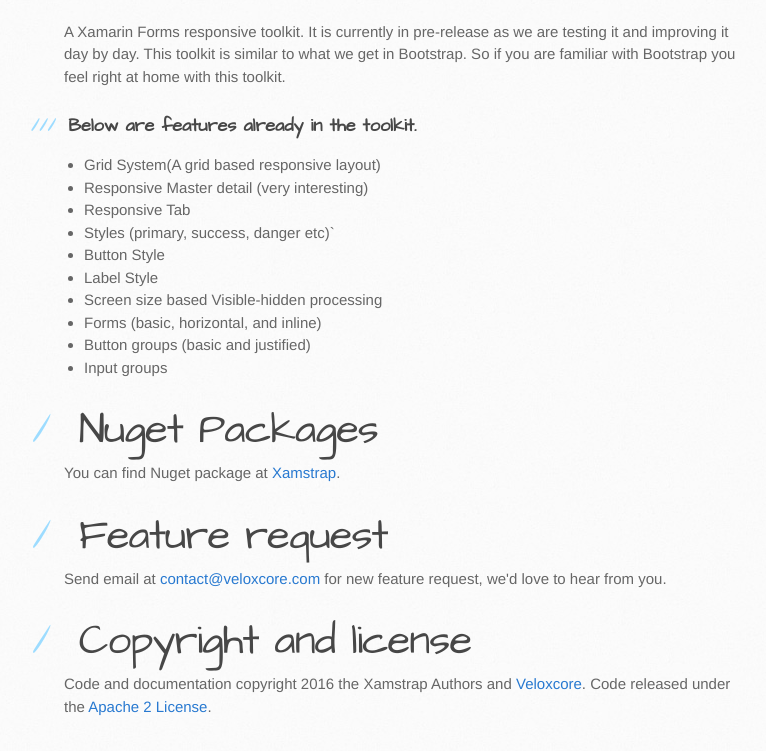
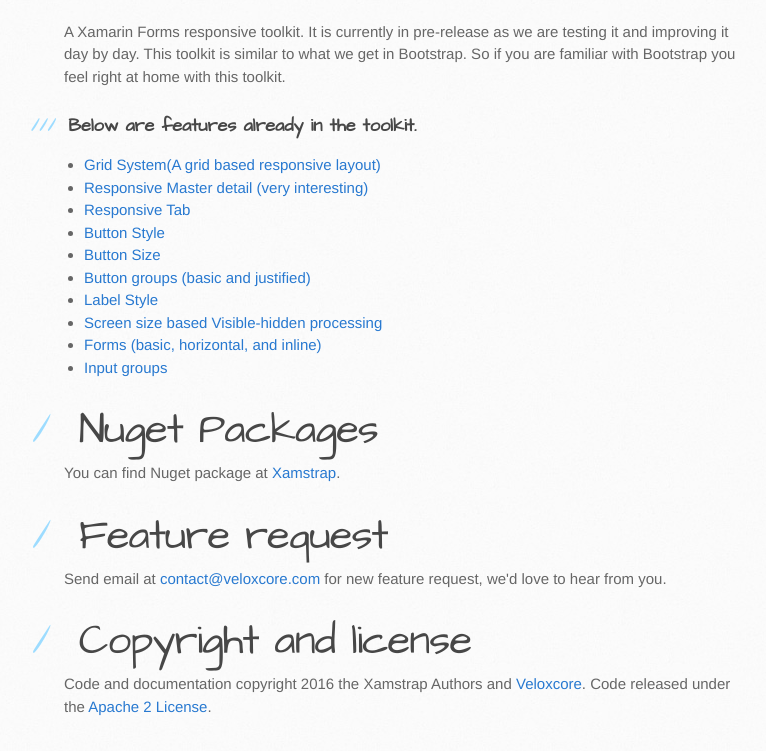
Before and after one commit to veloxcore/Xamstrap, a plain HTML site: page index.html in a window 1280 px wide. Shown: the part 1214-1965 px from the top of the page, without its empty margins (106-872 px from the left). Drawn offline with Linux system fonts and the light colour scheme.

```diff
--- a/index.html
+++ b/index.html
@@ -41,16 +41,16 @@
 <a id="below-are-features-already-in-the-toolkit" class="anchor" href="#below-are-features-already-in-the-toolkit" aria-hidden="true"><span aria-hidden="true" class="octicon octicon-link"></span></a>Below are features already in the toolkit.</h3>
 
 <ul>
-<li>Grid System(A grid based responsive layout)</li>
-<li>Responsive Master detail (very interesting)</li>
-<li>Responsive Tab</li>
-<li>Styles (primary, success, danger etc)` </li>
-<li>Button Style</li>
-<li>Label Style</li>
-<li>Screen size based Visible-hidden processing</li>
-<li>Forms (basic, horizontal, and inline)</li>
-<li>Button groups (basic and justified)</li>
-<li>Input groups</li>
+<li><a href="https://github.com/veloxcore/Xamstrap/wiki/Grid-System">Grid System(A grid based responsive layout)</a></li>
+<li><a href="https://github.com/veloxcore/Xamstrap/wiki/Master-Detail">Responsive Master detail (very interesting)</a></li>
+<li><a href="https://github.com/veloxcore/Xamstrap/wiki/Tab">Responsive Tab</a></li>
+<li><a href="https://github.com/veloxcore/Xamstrap/wiki/Buttons#button-styles">Button Style</a></li>
+<li><a href="https://github.com/veloxcore/Xamstrap/wiki/Buttons#button-size">Button Size</a></li>
+<li><a href="https://github.com/veloxcore/Xamstrap/wiki/Buttons#button-group">Button groups (basic and justified)</a></li>
+<li><a href="https://github.com/veloxcore/Xamstrap/wiki/Text">Label Style</a></li>
+<li><a href="https://github.com/veloxcore/Xamstrap/wiki/Visibility">Screen size based Visible-hidden processing</a></li>
+<li><a href="https://github.com/veloxcore/Xamstrap/wiki/Forms">Forms (basic, horizontal, and inline)</a></li>
+<li><a href="https://github.com/veloxcore/Xamstrap/wiki/Forms#input-group">Input groups</a></li>
 </ul>
 
 <h1>
```
Also changed, not shown: params.json (+1 -1 lines).
